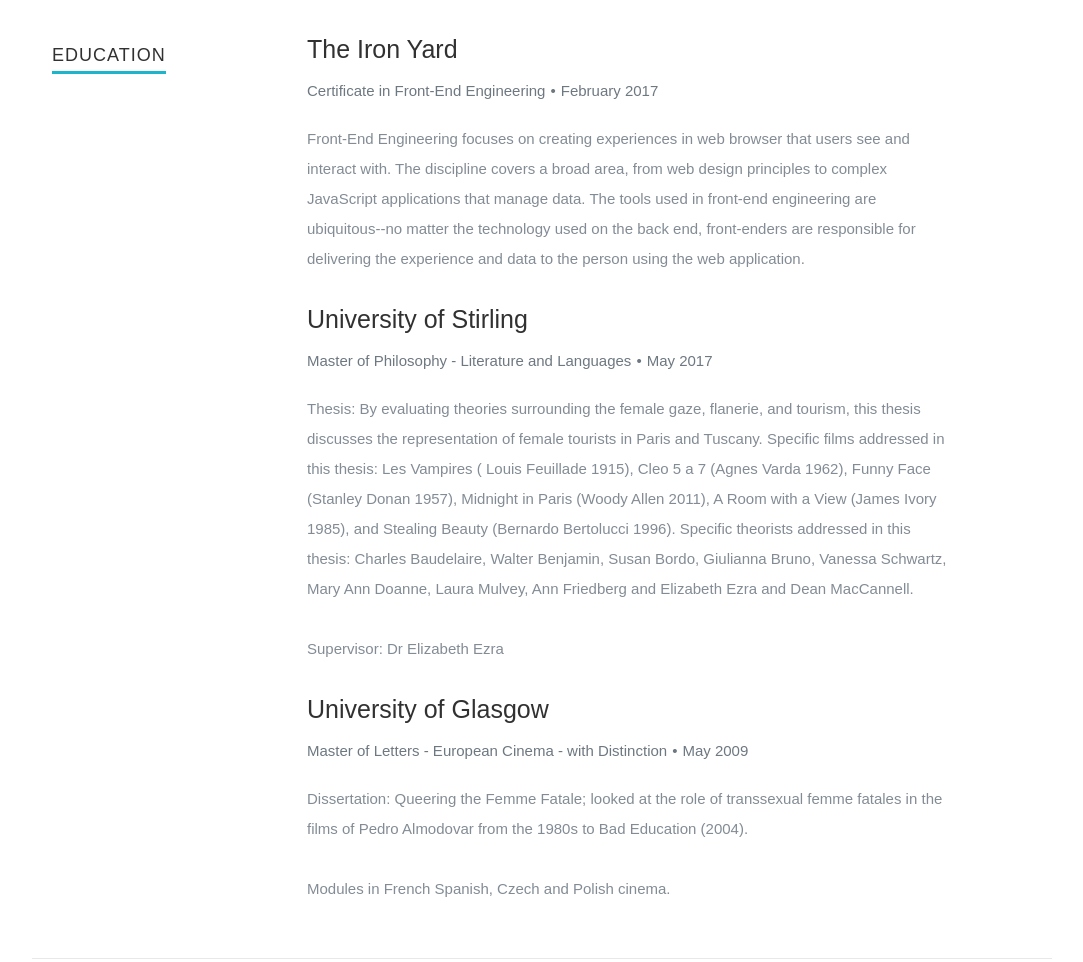
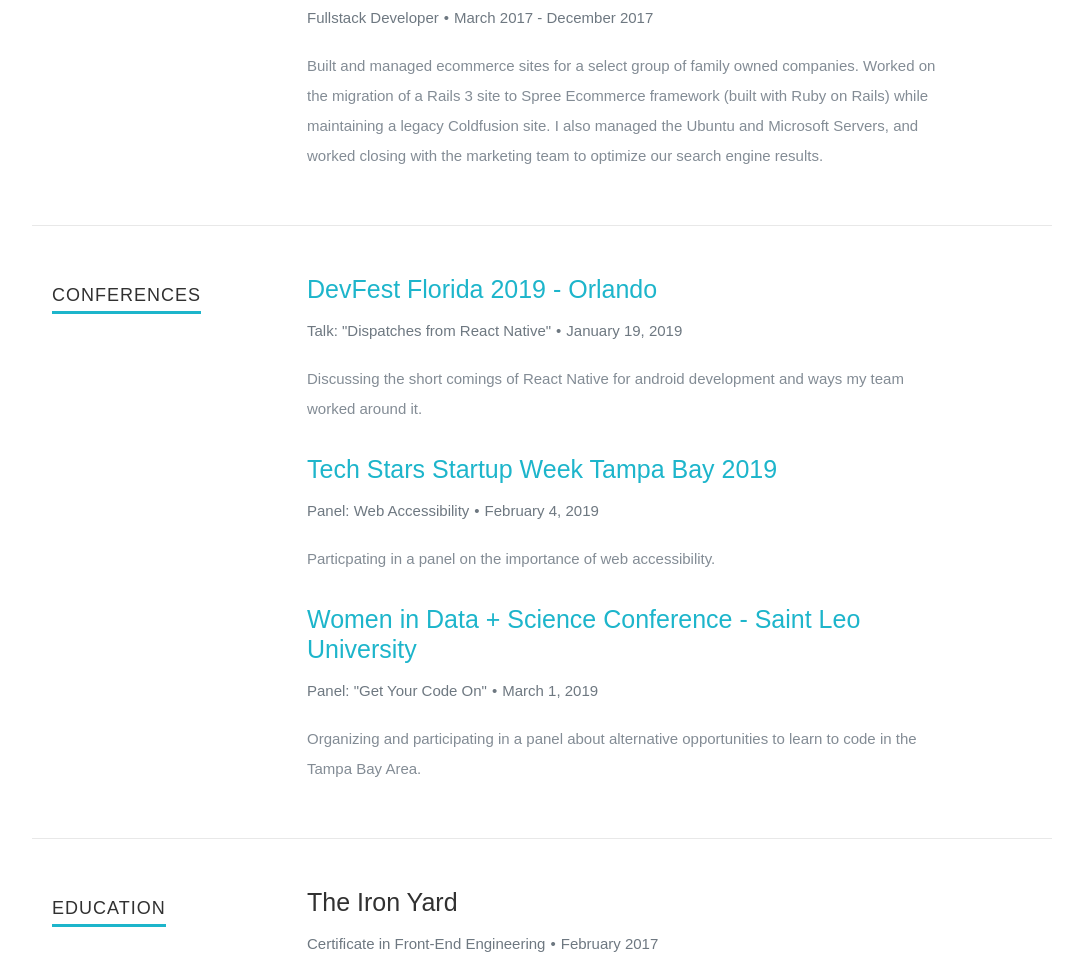
Before and after one commit to lizthrilla/portfolio2018, a Gatsby site: page / in a window 1280 px wide. Shown: the part 1805-2767 px from the top of the page, without its empty margins (98-1181 px from the left). Built offline with nearby package versions, Linux system fonts and the light colour scheme; Gatsby itself is replaced by a stand-in of ours; a web font is replaced by a local one.

Commit message:
conference and undergrad

```diff
--- /dev/null
+++ b/src/components/Conferences.js
@@ -0,0 +1,63 @@
+import React from "react";
+
+const Conferences = () => (
+  <div className="row work">
+    <div className="three columns header-col">
+      <h1>
+        <span>Conferences</span>
+      </h1>
+    </div>
+
+    <div className="nine columns main-col">
+      <div className="row item">
+        <div className="twelve columns">
+          <h3>
+            <a href="https://devfestflorida.org/" target="_blank">
+                DevFest Florida 2019 - Orlando
+            </a>
+          </h3>
+          <p className="info">
+            Talk: "Dispatches from React Native"
+            <span>&bull;</span>
+            <em className="date">January 19, 2019</em>
+          </p>
+          <p>
+            Discussing the short comings of React Native for android development and ways my team worked around it.
+          </p>
+        </div>
+      </div>
+
+      <div className="row item">
+        <div className="twelve columns">
+          <h3><a href="https://startupweektampabay.com/" target="_blank">Tech Stars Startup Week Tampa Bay 2019</a></h3>
+          <p className="info">
+            Panel: Web Accessibility
+            <span>&bull;</span>
+            <em className="date">February 4, 2019</em>
+          </p>
+
+          <p>
+            Particpating in a panel on the importance of web accessibility.
+          </p>
+        </div>
+      </div>
+
+      <div className="row item">
+        <div className="twelve columns">
+          <h3><a href="https://www.saintleo.edu/women-in-data-science-conference" target="_blank">Women in Data + Science Conference - Saint Leo University</a></h3>
+          <p className="info">
+            Panel: "Get Your Code On"
+            <span>&bull;</span>
+            <em className="date">March 1, 2019</em>
+          </p>
+
+          <p>
+            Organizing and participating in a panel about alternative opportunities to learn to code in the Tampa Bay Area.
+          </p>
+        </div>
+      </div>
+    </div>
+  </div>
+);
+
+export default Conferences;
--- a/src/components/Education.js
+++ b/src/components/Education.js
@@ -58,6 +58,20 @@
           </p>
         </div>
       </div>
+      <div className="row item">
+        <div className="twelve columns">
+          <h3>Pitzer College - Claremont Consortium</h3>
+          <p className="info">
+            Bachelors in Media Studies (Film Production) and Theater
+            <span>&bull;</span>
+            <em className="date">May 2007</em>
+          </p>
+
+          <p>
+            Senior Media Project: "She's Revamped" a rewriting of Robert Iscove's She's All That (1999) combining video and performance art with gender/sexuality theory and Boal's Theatre of the Oppressed.
+          </p>
+        </div>
+      </div>
     </div>
   </div>
 );
--- a/src/components/Footer.js
+++ b/src/components/Footer.js
@@ -11,14 +11,14 @@
         <ul className="copyright">
           <li>&copy; Copyright 2018 CeeVee</li>
           <li>
-            Design by{" "}
+            Based on design by{" "}
             <a title="Styleshout" href="http://www.styleshout.com/">
               Styleshout
             </a>
           </li>
           <li>
             Developed in React ⚛️ by{" "}
-            <a href="http://www.amanhimself.me">Aman Mittal</a>
+            {/* <a href="http://www.amanhimself.me">Aman Mittal</a> */} Liz Tiller
           </li>
         </ul>
       </div>
--- a/src/components/Organizations.js
+++ b/src/components/Organizations.js
@@ -14,20 +14,20 @@
                     <a href="https://suncoast.io/jr" target="blank">
                         <img className="org-img" src={SDGjr} alt="logo for Suncoast Developers Guild Jr"/>
                     </a>
-                    <p>Suncoast Developers Guild Jr</p>
+                    <p>Suncoast Developers Guild Jr - Instructor and Organizer</p>
                 </div>
                 <div className="org-col">
                     <a href="https://www.hiretechladies.com" target="blank">
                         <img className="org-img" src={TechLadies} alt="Tech Ladies Logo and link"/>
                     </a>
-                    <p>Tech Ladies</p>
+                    <p>Tech Ladies - City Organizer</p>
                 </div>
-                <div className="org-col">
+                {/* <div className="org-col">
                     <a href="https://www.girldevelopit.com" target="blank">
                         <img className="org-img" src={GDI} alt="Girl Develop It logo"/>
                     </a>
                     <p>Girl Develop It</p>
-                </div>
+                </div> */}
             </div>
         </div>
     </section>
--- a/src/components/Resume.js
+++ b/src/components/Resume.js
@@ -3,10 +3,12 @@
 import Education from "./Education";
 import Work from "./Work";
 import Skills from "./Skills";
+import Conferences from "./Conferences";
 
 const Resume = () => (
   <section id="resume">
     <Work />
+    <Conferences />
     <Education />
     <Skills />
   </section>
--- a/src/components/Skills.js
+++ b/src/components/Skills.js
@@ -33,7 +33,7 @@
           </li>
           <li>
             <span className="bar-expand rollerskating" />
-            <em>Roller Skating</em>
+            <em>Belly dance</em>
           </li>
         </ul>
         <p>
--- a/src/components/Work.js
+++ b/src/components/Work.js
@@ -19,7 +19,10 @@
           </p>
 
           <p>
-            Currently building a react native ordering app and lead developer on the current website.
+            I recently finished work on a React Native mobile ordering app using Redux (Reselect, Redux-Saga), GraphQL, Jenkins, and Expo for a Fortune 500 company. During this project, I was in charge of our daily builds and I worked closely with the lead developer and QA team to ensure continuous delivery of our product to our clients.
+          </p>
+          <p>
+            I also lead the development of the rebranded company website and the transition from a GatsbyJS and GraphCMS static site to a Wordpress site. On this project, I worked closely with the designers and VP of UX and Innovation to develop the site, transition the site to Wordpress, and trained them to continue their own work on the new site.
           </p>
         </div>
       </div>
```
